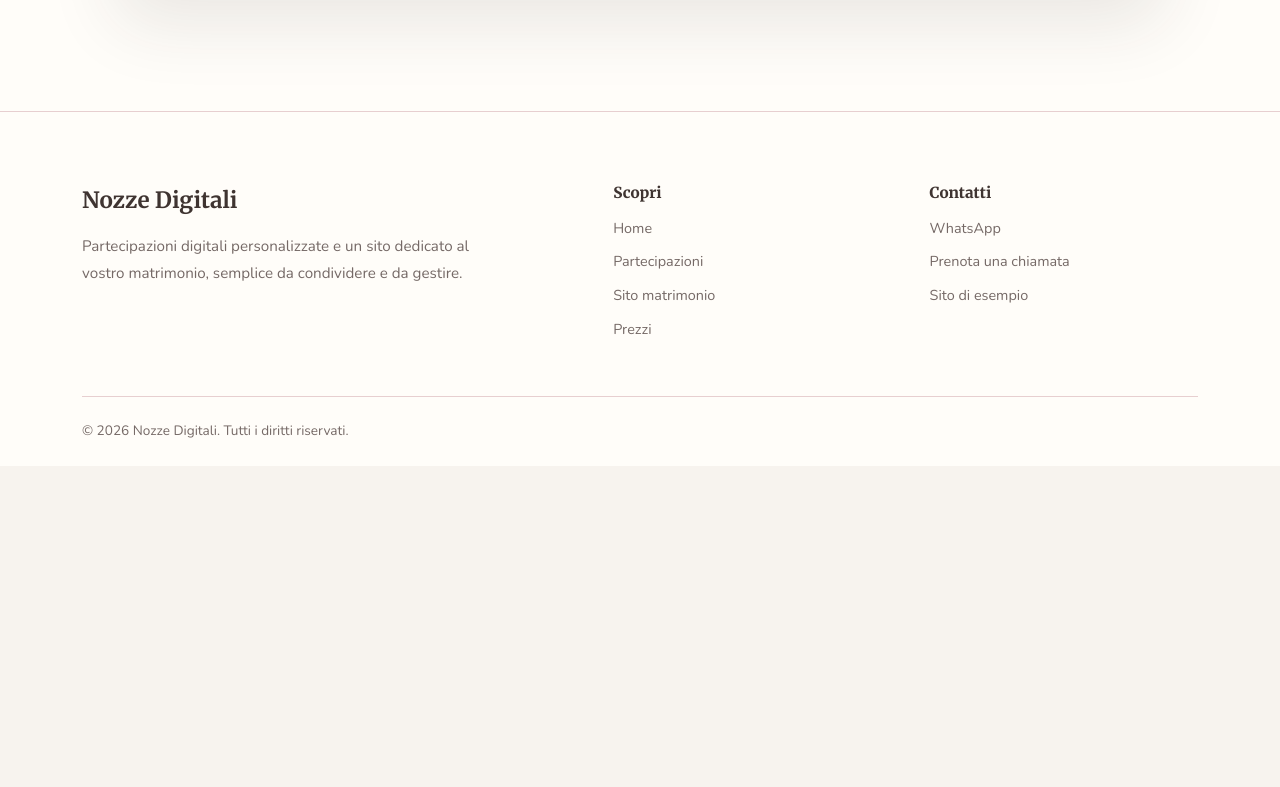
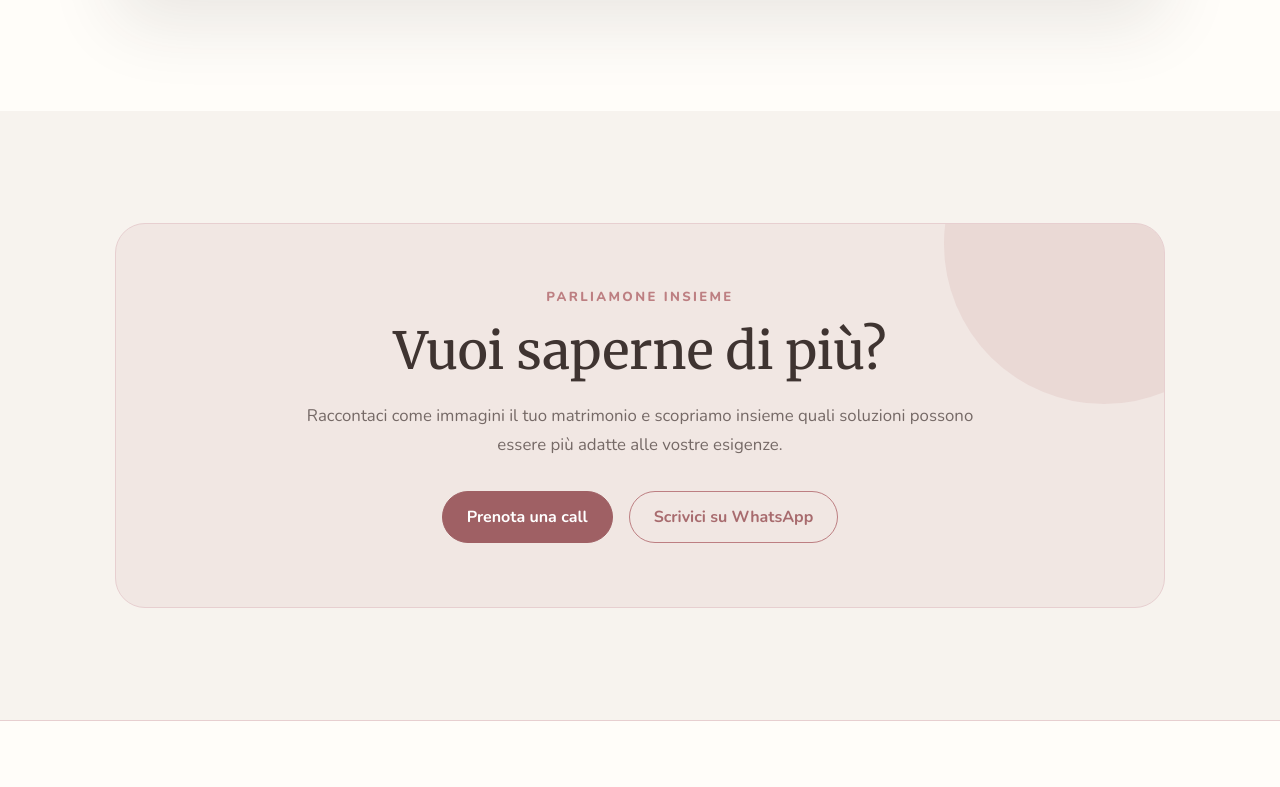
Before and after one commit to simonedantevisconti/nozze-digitali, a React (Vite) app: page / in a window 1280 px wide. Shown: the part 1833-2620 px from the top of the page. Before the commit the page ends 2299 px from the top, so only its background shows below. Built offline with nearby package versions, Linux system fonts and the light colour scheme.

Commit message:
Show contact CTA before footer

```diff
--- a/src/layouts/DefaultLayout.jsx
+++ b/src/layouts/DefaultLayout.jsx
@@ -1,6 +1,7 @@
 import { Outlet } from "react-router-dom";
 
 import Header from "../components/Header";
+import ContactCta from "../components/ContactCta";
 import Footer from "../components/Footer";
 
 const DefaultLayout = () => {
@@ -12,6 +13,7 @@ const DefaultLayout = () => {
         <Outlet />
       </main>
 
+      <ContactCta />
       <Footer />
     </>
   );
```
